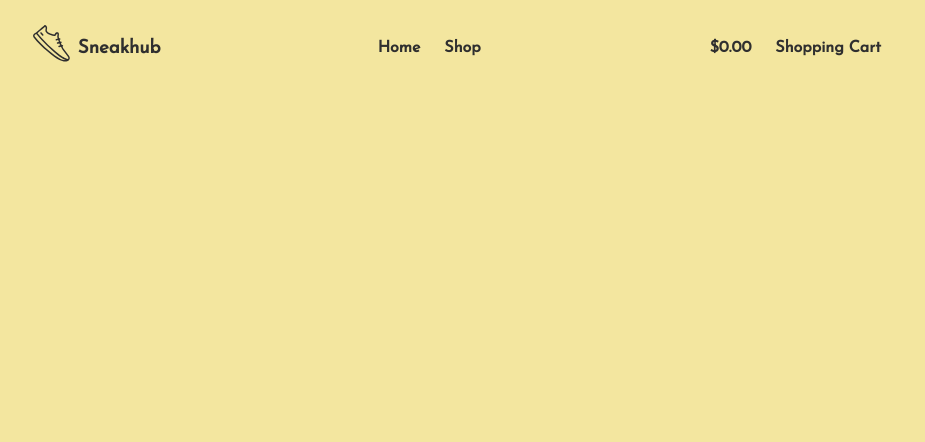
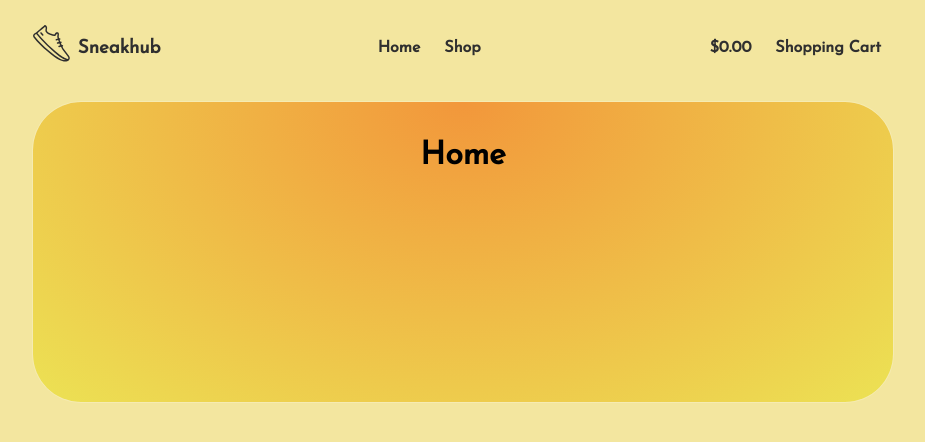
Before and after one commit to charlesVeneau/sneakhub, a Nuxt app: page / in a window 1280 px wide. Shown: the top 442 px of the page, without its empty margins (177-1102 px from the left). Built offline with nearby package versions, Linux system fonts and the light colour scheme.

Commit message:
Set global header

```diff
--- a/assets/scss/main.scss
+++ b/assets/scss/main.scss
@@ -34,9 +34,9 @@ body{
       margin-left: 8px;
     }
     &:hover{
-      color: white;
+      color: #f2973b;
       cursor: pointer;
-      fill: white;
+      fill: #f2973b;
     }
   }
   .menu-main{
@@ -49,7 +49,7 @@ body{
       margin: 0 12px;
       transition: all 0.2s ease-out;
       &:hover{
-        color: white
+        color: #f2973b
       }
     }
   }
@@ -57,3 +57,21 @@ body{
     @extend .menu-main
   }
 }
+
+.header{
+  height: 300px;
+  width: 100%;
+  outline: 1px solid rgba($color: #ffffff, $alpha: 0.2);
+  border-radius: 3em;
+  margin: 1.6em auto;
+  text-align: center;
+  background: #f2973b;
+  /* fallback for old browsers */
+  background: -webkit-radial-gradient(ellipse at top, #f2973b, #ece254);
+  /* Chrome 10-25, Safari 5.1-6 */
+  background: radial-gradient(ellipse at top, #f2973b, #ece254);
+  /* W3C, IE 10+/ Edge, Firefox 16+, Chrome 26+, Opera 12+, Safari 7+ */
+  .header-title{
+    margin: 1.2em auto;
+  }
+}
--- /dev/null
+++ b/components/Header.vue
@@ -0,0 +1,13 @@
+<template>
+  <header class="header">
+    <h1 class="header-title">{{ pageName }}</h1>
+  </header>
+</template>
+
+<script>
+export default {
+  props: {
+    pageName: String,
+  },
+}
+</script>
--- a/pages/index.vue
+++ b/pages/index.vue
@@ -1,9 +1,15 @@
 <template>
   <div class="container">
-    <router-view />
+    <Header :page-name="home" />
   </div>
 </template>
 
 <script>
-export default {}
+export default {
+  data() {
+    return {
+      home: 'Home',
+    }
+  },
+}
 </script>
--- a/pages/shop.vue
+++ b/pages/shop.vue
@@ -0,0 +1,15 @@
+<template>
+  <div class="container">
+    <Header :page-name="shop" />
+  </div>
+</template>
+
+<script>
+export default {
+  data() {
+    return {
+      shop: 'Shop',
+    }
+  },
+}
+</script>
```
